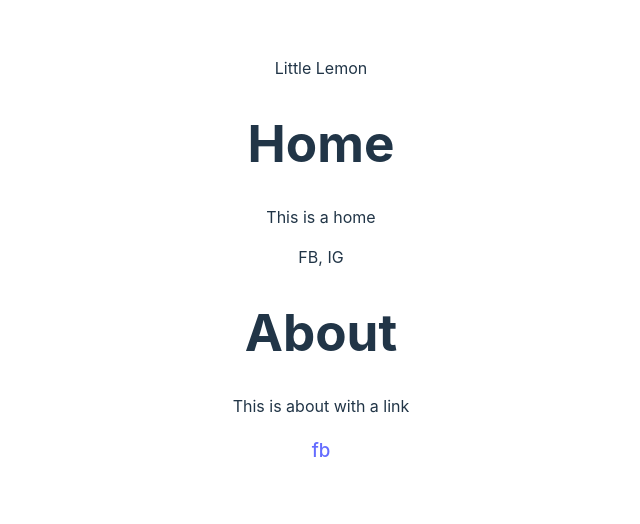
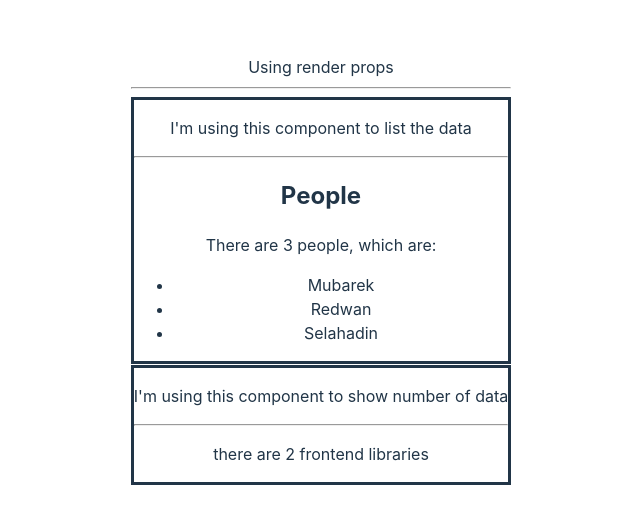
Before and after one commit to selahjs/react-advanced-meta, a React (Vite) app: page / in a window 1280 px wide. Shown: the part 130-654 px from the top of the page, without its empty margins (319-959 px from the left). Built offline with nearby package versions, Linux system fonts and the light colour scheme.

Commit message:
using render props to share logic between components and enable reusability

```diff
--- a/src/App.tsx
+++ b/src/App.tsx
@@ -1,56 +1,78 @@
-import React, { useState } from "react";
+import { useEffect, useState } from "react";
 import "./App.css";
-//  I used "extends React.ButtonHTMLAttributes<HTMLButtonElement>" so that any available button attributes can be passed
-// without type issue
-interface IParams extends React.ButtonHTMLAttributes<HTMLButtonElement> {
-  children: any;
-  socials?: any;
+interface IParams {
+  render: any;
+  url?: any;
 }
 
-const withSocialsHOC = (WrappedComponent, display=false) => {
-  return (props) => {
-    const [social, setSocial] = useState({
-      facebook: "FB",
-      instagram: "IG",
-    });
-    return (
-      <>
-        {/* we can pass any props or cuntionality to be used by the component the way they like */}
-        <WrappedComponent socials={social} {...props} />
-        {/* or we can just wrap whatever we want around the component */}
-        {display && <h3><a href="https://facebook.com" target="_blank">fb</a></h3>}
-      </>
-    );
-  };
+// the component who is going to use the render prop / data fetcher can choose how to display/render the data
+// we can easiliy reuse the component
+const DataFetcher = ({ render, url }: IParams) => {
+  const [data, setData] = useState<any>([]);
+
+  useEffect(() => {
+    if (url.includes("people")) {
+      setData(["Mubarek", "Redwan", "Selahadin"]);
+    } else {
+      setData(["React", "Angular"]);
+    }
+  }, []);
+
+  return render(data);
 };
-const Home = ({ socials }: IParams) => {
+
+const People = () => {
   return (
     <>
-      <h1>Home</h1>
-      <p>This is a home</p>
-      <p>
-        {socials.facebook}, {socials.instagram}
-      </p>
+      <DataFetcher
+        url={"http://example.com/people"}
+        render={(data: any) => {
+          if (!data.length) {
+            return <p>loading...</p>;
+          }
+          return (
+            <div style={{ border: 'solid'}}>
+              <p>I'm using this component to list the data</p>
+              <hr />
+              <h2>People</h2>
+              <p>There are {data.length} people, which are:</p>
+              <ul>
+                {data.map((d) => (
+                  <li>{d}</li>
+                ))}
+              </ul>
+            </div>
+          );
+        }}
+      />
     </>
   );
 };
-const About = () => {
+const Languages = () => {
   return (
-    <>
-      <h1>About</h1>
-      <p>This is about with a link</p>
-    </>
+    <div style={{ border: 'solid', marginTop: 1}}>
+      <DataFetcher
+        url={"http://example.com/languages"}
+        render={(data: any) => (
+          <div>
+            <p>I'm using this component to show number of data</p>
+            <hr />
+            <p>there are {data.length} frontend libraries</p>
+          </div>
+        )}
+      />
+    </div>
   );
 };
-const HomeWithSocials = withSocialsHOC(Home);
-const AboutWithSocials = withSocialsHOC(About, true);
+
 function App() {
   return (
-    <>
-      <header>Little Lemon</header>
-      <HomeWithSocials />
-      <AboutWithSocials />
-    </>
+    <div>
+      <header>Using render props</header>
+      <hr />
+      <People />
+      <Languages />
+    </div>
   );
 }
 
```
Also changed, not shown: src/ReactHOC.tsx (added, +57 -0 lines).
